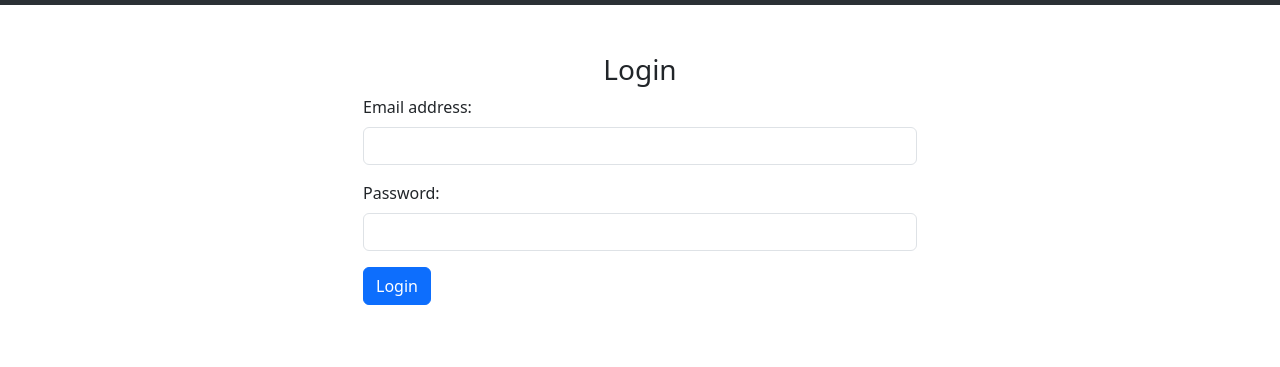
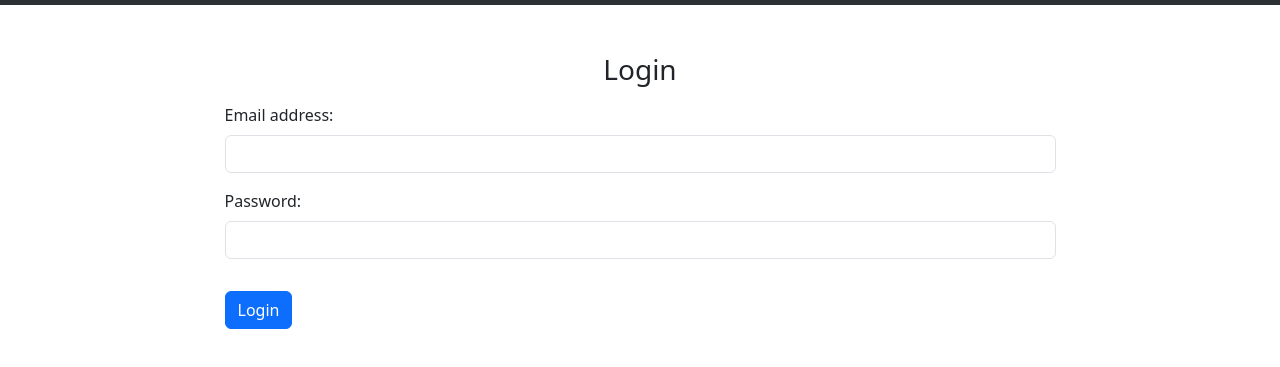
Before and after one commit to MichaelBlm/USAF-html-checkpoint, a plain HTML site: page index.html in a window 1280 px wide. Shown: the part 51-418 px from the top of the page. Drawn offline with nearby package versions, Linux system fonts and the light colour scheme.

Commit message:
Finished login again

```diff
--- a/index.html
+++ b/index.html
@@ -41,17 +41,17 @@
 <body>
   <!-- Login -->
   <div class="container p-3 mt-3">
-    <div class="w-50 mx-auto mt-3">
+    <div class="w-75 mx-auto mt-3">
       <h3 class="text-center">Login</h3>
       <form>
-        <div class="mb-3">
+        <div class="my-3">
           <label for="exampleInputEmail1" class="form-label">Email address:</label>
           <input type="email" class="form-control" id="exampleInputEmail1" aria-describedby="emailHelp">
           <div class="my-3 ">
             <label for="exampleInputPassword1" class="form-label">Password:</label>
             <input type="password" class="form-control" id="exampleInputPassword1">
           </div>
-          <button type="submit" class="btn btn-primary">Login</button>
+          <button type="submit" class="btn btn-primary mt-3">Login</button>
       </form>
     </div>
   </div>
```
